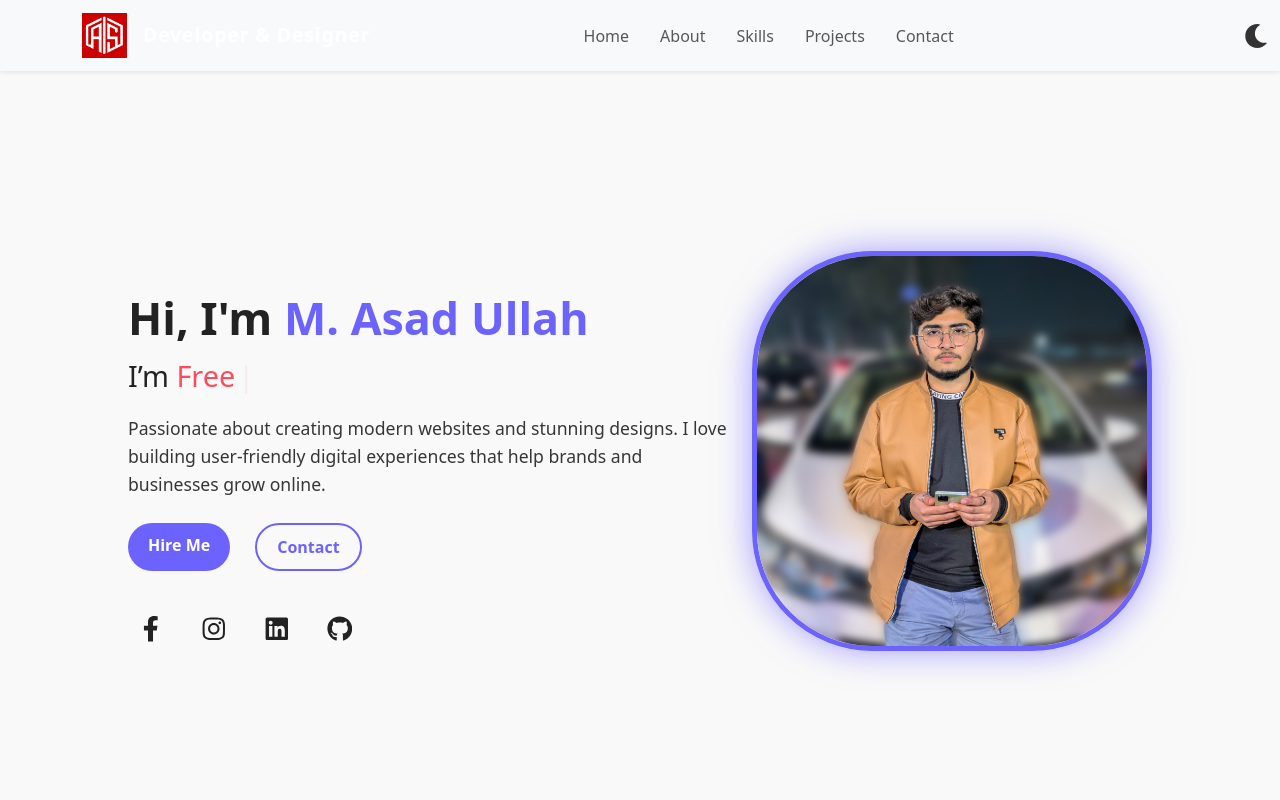
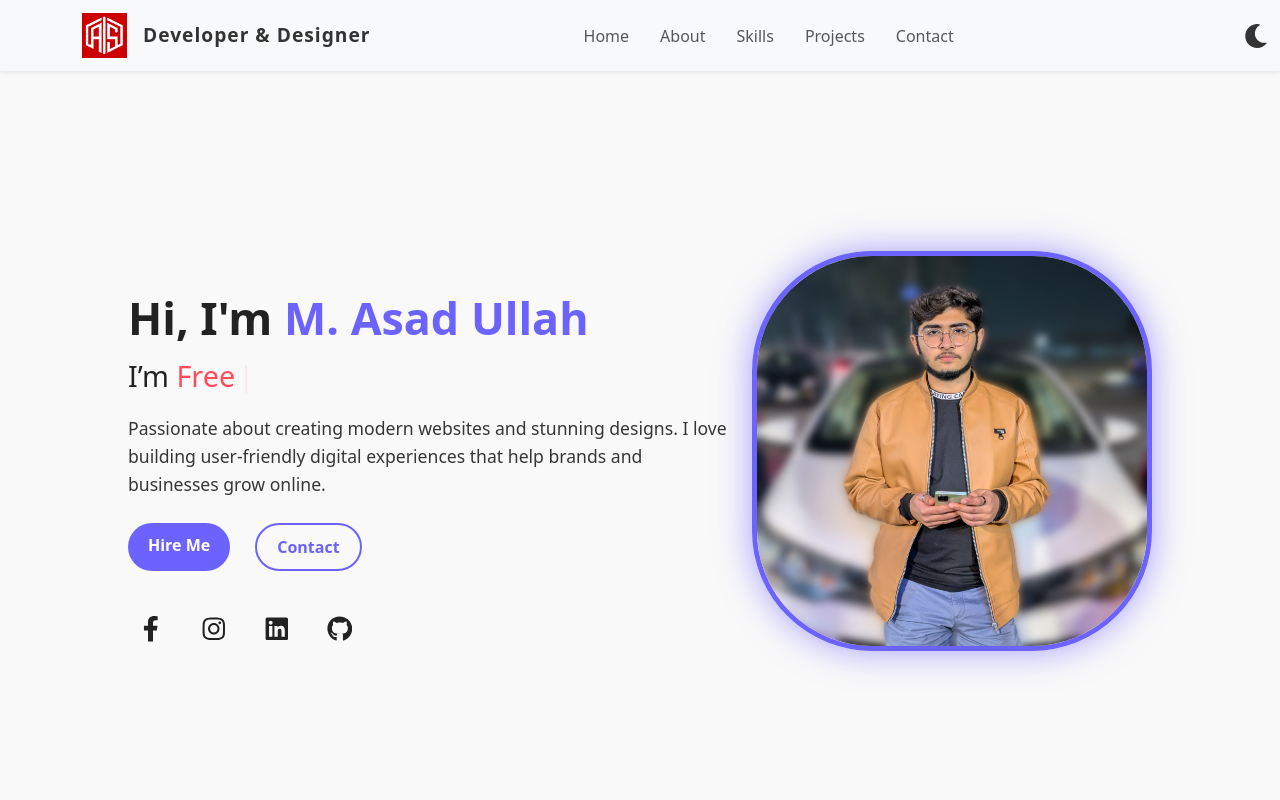
Before and after one commit to m-asad-79/My-Portfolio, a React (Create React App) app: page / in a window 1280 px wide. Shown: the top 800 px of the page. Built offline with nearby package versions, Linux system fonts and the light colour scheme.

Commit message:
Update My All Files

```diff
--- a/src/Components/CSS/NavBar.css
+++ b/src/Components/CSS/NavBar.css
@@ -11,11 +11,23 @@
 
 /* Developer & Designer center text */
 .developer-text {
-  font-size: 1.2rem;   /* base size */
+  font-size: 1.2rem;
   letter-spacing: 1px;
   text-align: center;
-  color: white;
+  color: var(--developer-text-color);
+  transition: color 0.3s;
 }
+
+/* Light theme */
+.light-theme {
+  --developer-text-color: #333;
+}
+
+/* Dark theme */
+.dark-theme {
+  --developer-text-color: #fff;
+}
+
 
 /* Nav.Link text size increased */
 .NavLinks {
--- a/src/Components/NavBar.js
+++ b/src/Components/NavBar.js
@@ -28,9 +28,18 @@ const NavBar = () => {
     </Navbar.Brand>
 
     {/* 👇 Center Text */}
-    <div className="mx-auto fw-bold developer-text">
-      Developer & Designer
-    </div>
+    <div
+  className="mx-auto fw-bold developer-text"
+  style={{
+    fontSize: "1.2rem",
+    letterSpacing: "1px",
+    textAlign: "center",
+    color: theme === "light" ? "#333" : "#fff", // 👈 theme ke hisaab se color
+    transition: "color 0.3s",
+  }}
+>
+  Developer & Designer
+</div>
 
     <Navbar.Toggle aria-controls="navbar-nav" />
     <Navbar.Collapse id="navbar-nav">
```
